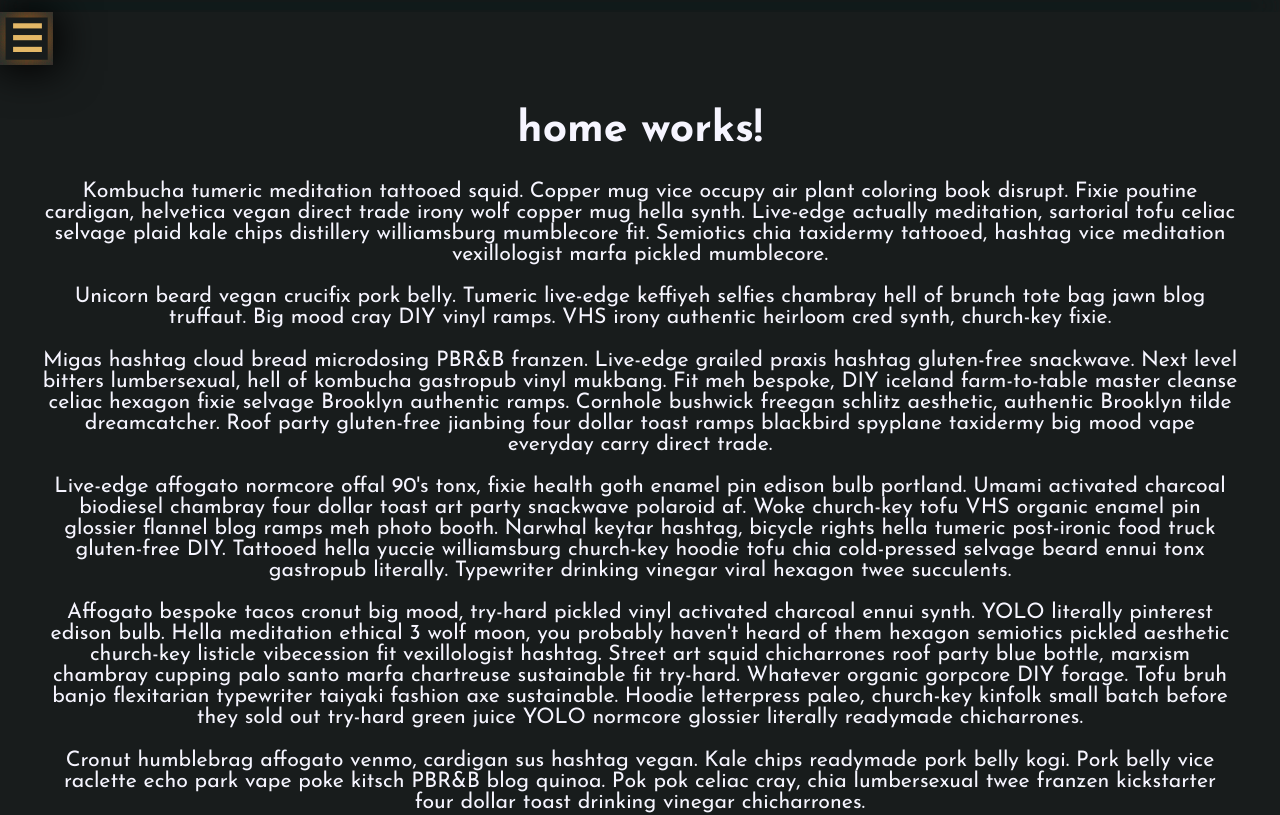
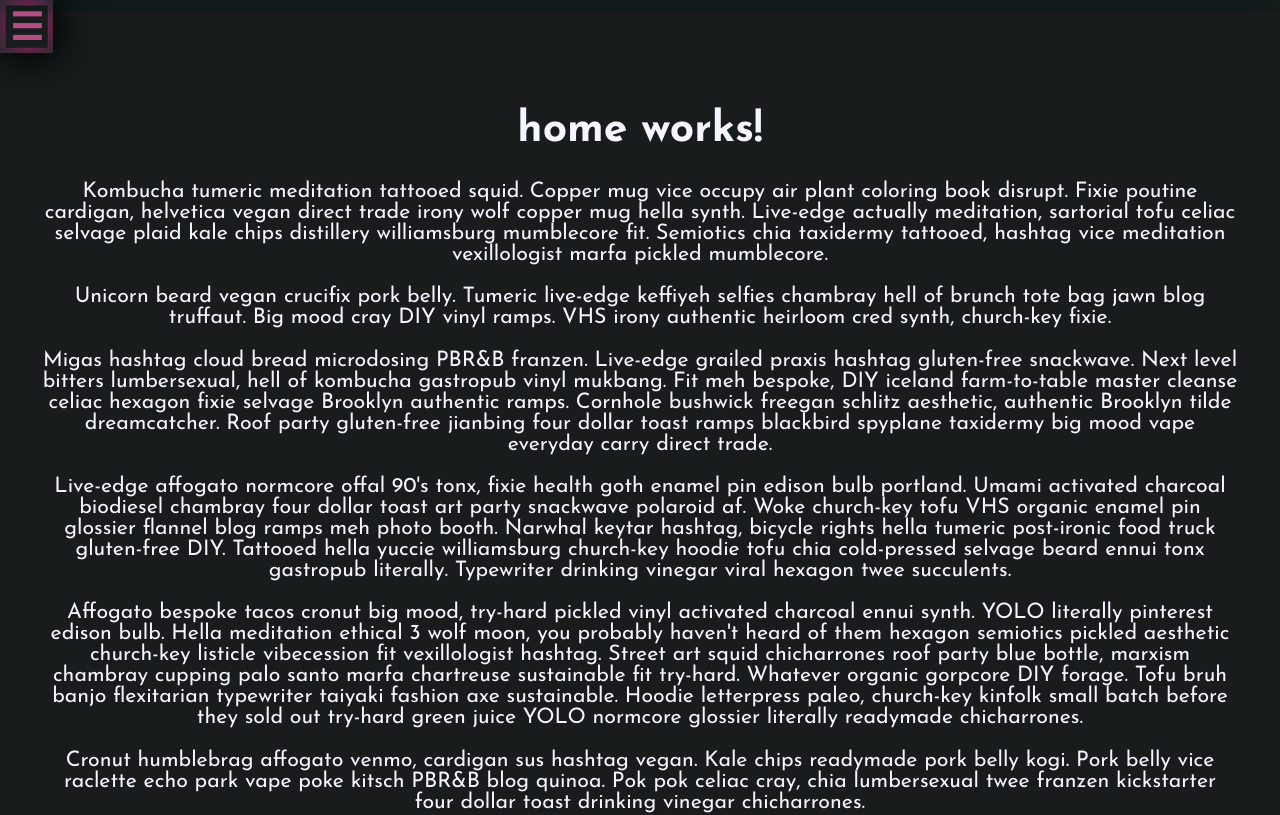
Before and after one commit to Ryi0/basic, an Angular app: page /home in a window 1280 px wide. Shown: the top 815 px of the page. Built offline with nearby package versions, Linux system fonts and the light colour scheme.

Commit message:
0.0.6  Hambutton no longer look like hot garbage

```diff
--- a/src/app/items/header/header.component.ts
+++ b/src/app/items/header/header.component.ts
@@ -14,6 +14,14 @@ import {ButtonComponent} from "../button/button.component";
   template: `
 
     <header>
+      <div class="menuOpener">
+        <div class="burgerMenuButtonWrap">
+          <app-button (click)="toggleNavbar()">
+            <ng-container *ngIf="!showNavbar()">&#9776;</ng-container>
+            <ng-container *ngIf="showNavbar()">&#10005;</ng-container>
+          </app-button>
+        </div>
+      </div>
       <app-navbar *ngIf="showNavbar()"></app-navbar>
       <div class="HrWrap">
         <div class="glass">
@@ -28,14 +36,7 @@ import {ButtonComponent} from "../button/button.component";
 <!--          <span *ngIf="showNavbar()">&#10005;</span>-->
 <!--        </app-button>-->
 <!--      </div>-->
-      <div class="menuOpener">
-      <div class="burgerMenuButtonWrap">
-        <app-button (click)="toggleNavbar()">
-          <ng-container *ngIf="!showNavbar()">&#9776;</ng-container>
-          <ng-container *ngIf="showNavbar()">&#10005;</ng-container>
-        </app-button>
-      </div>
-      </div>
+
     </header>
 
   `,
--- a/src/styles.scss
+++ b/src/styles.scss
@@ -162,7 +162,7 @@ To see what exactly it contains, uncomment *101
 
       filter: initial;
       align-items: center;
-      color: $primary;
+      color: $secondary;
       height: 100%;
       //padding-top: 100%;
       //padding: .1ch .5ch;
@@ -204,6 +204,7 @@ To see what exactly it contains, uncomment *101
 
 }
 .menuOpener{ //why is a button so complicated?
+  z-index: 201;
   padding: 0;
   margin: 0;
   width: 2.5rem;
```
